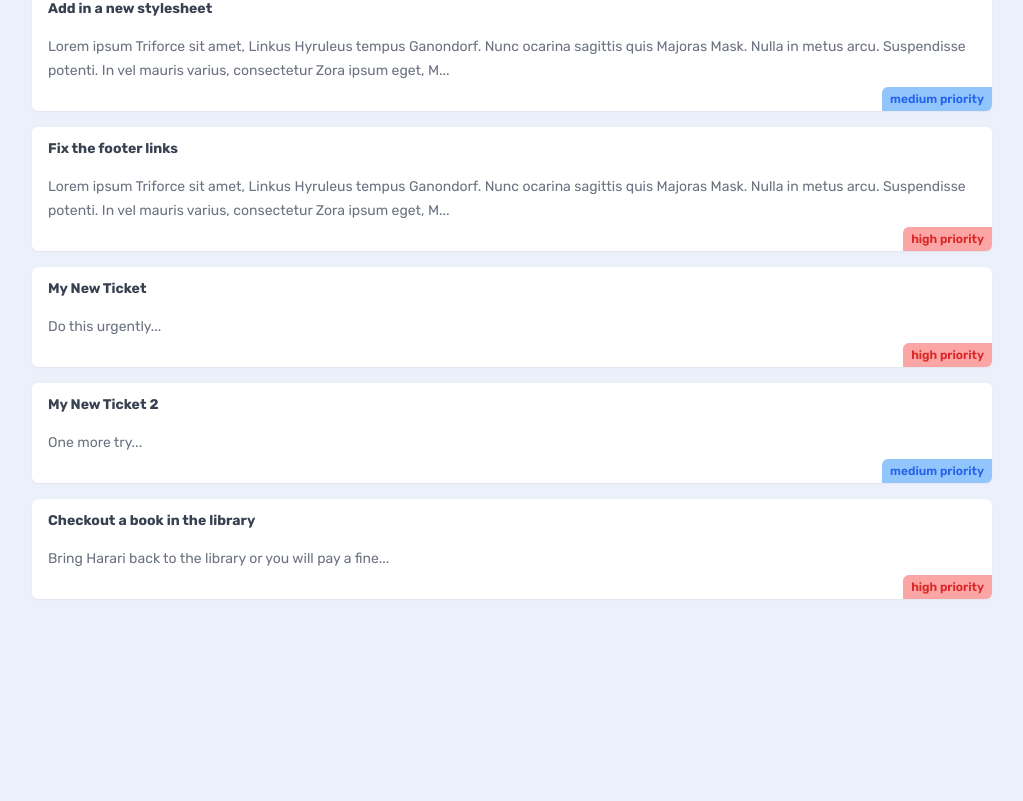
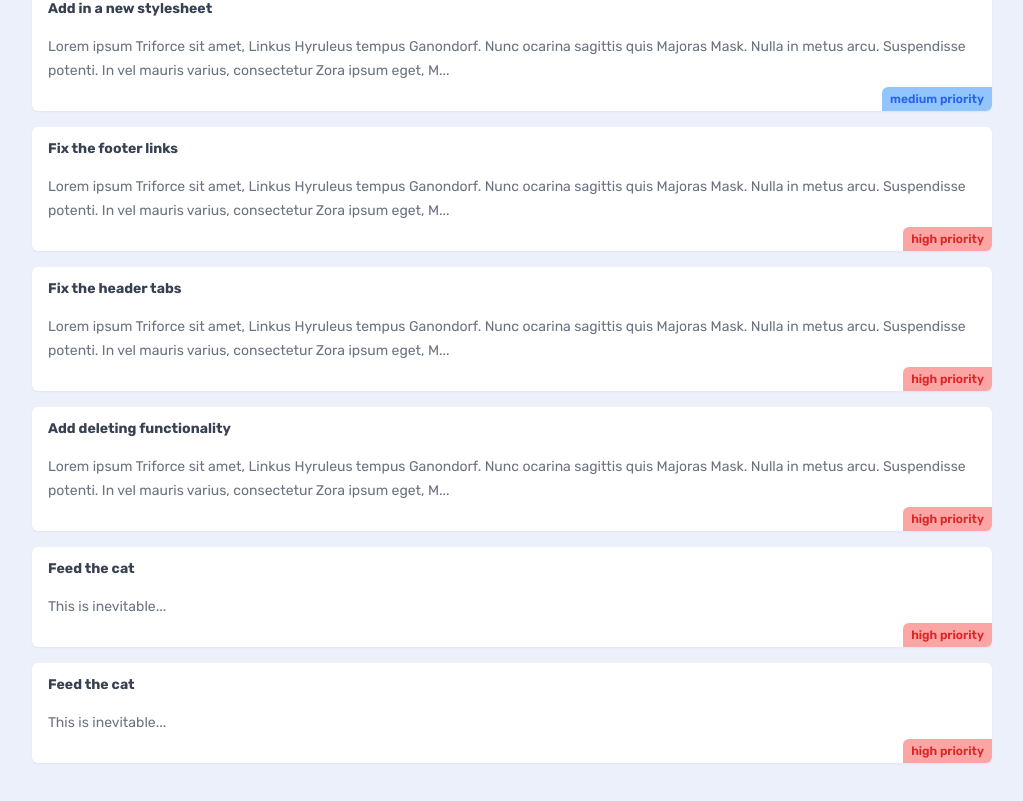
Before and after one commit to sytnikov/ticket-system-nextjs, a Next.js app: page /tickets in a window 1280 px wide. Shown: the part 437-1238 px from the top of the page, without its empty margins (128-1151 px from the left). Before the commit the page ends 1084 px from the top, so only its background shows below. Built offline with nearby package versions, Linux system fonts and the light colour scheme; data requests are answered from the project's data file.

Commit message:
api route handlers for GET and POST requests added

```diff
--- a/_data/db.json
+++ b/_data/db.json
@@ -5,40 +5,47 @@
       "title": "Fix the footer links please",
       "body": "Lorem ipsum Triforce sit amet, Linkus Hyruleus tempus Ganondorf. Nunc ocarina sagittis quis Majoras Mask. Nulla in metus arcu. Suspendisse potenti. In vel mauris varius, consectetur Zora ipsum eget, Master Sword porttitor urna. Fusce elementum urna elit, eget eleifend velit consectetur eget. Integer vel lobortis ipsum, vitae auctor Ocarina of Time. Donec sed urna dapibus, interdum magna a, eleifend magna. Curabitur tincidunt enim a neque volutpat. Phasellus auctor magna vel nunc pretium, ut volutpat justo tristique. Pellentesque cursus convallis mauris, in tempus enim tincidunt vitae.",
       "priority": "low",
-      "user_email": "mario@netninja.dev"
+      "user_email": "mario@sytnikov.bio"
     },
     {
       "id": "2",
       "title": "Add in a new stylesheet",
       "body": "Lorem ipsum Triforce sit amet, Linkus Hyruleus tempus Ganondorf. Nunc ocarina sagittis quis Majoras Mask. Nulla in metus arcu. Suspendisse potenti. In vel mauris varius, consectetur Zora ipsum eget, Master Sword porttitor urna. Fusce elementum urna elit, eget eleifend velit consectetur eget. Integer vel lobortis ipsum, vitae auctor Ocarina of Time. Donec sed urna dapibus, interdum magna a, eleifend magna. Curabitur tincidunt enim a neque volutpat. Phasellus auctor magna vel nunc pretium, ut volutpat justo tristique. Pellentesque cursus convallis mauris, in tempus enim tincidunt vitae.",
       "priority": "medium",
-      "user_email": "mario@netninja.dev"
+      "user_email": "mario@sytnikov.bio"
     },
     {
       "id": "3",
       "title": "Fix the footer links",
       "body": "Lorem ipsum Triforce sit amet, Linkus Hyruleus tempus Ganondorf. Nunc ocarina sagittis quis Majoras Mask. Nulla in metus arcu. Suspendisse potenti. In vel mauris varius, consectetur Zora ipsum eget, Master Sword porttitor urna. Fusce elementum urna elit, eget eleifend velit consectetur eget. Integer vel lobortis ipsum, vitae auctor Ocarina of Time. Donec sed urna dapibus, interdum magna a, eleifend magna. Curabitur tincidunt enim a neque volutpat. Phasellus auctor magna vel nunc pretium, ut volutpat justo tristique. Pellentesque cursus convallis mauris, in tempus enim tincidunt vitae.",
       "priority": "high",
-      "user_email": "peach@netninja.dev"
+      "user_email": "peach@sytnikov.bio"
     },
     {
-      "id": "eca1",
-      "title": "My New Ticket",
-      "body": "Do this urgently",
+      "id": "4",
+      "title": "Fix the header tabs",
+      "body": "Lorem ipsum Triforce sit amet, Linkus Hyruleus tempus Ganondorf. Nunc ocarina sagittis quis Majoras Mask. Nulla in metus arcu. Suspendisse potenti. In vel mauris varius, consectetur Zora ipsum eget, Master Sword porttitor urna. Fusce elementum urna elit, eget eleifend velit consectetur eget. Integer vel lobortis ipsum, vitae auctor Ocarina of Time. Donec sed urna dapibus, interdum magna a, eleifend magna. Curabitur tincidunt enim a neque volutpat. Phasellus auctor magna vel nunc pretium, ut volutpat justo tristique. Pellentesque cursus convallis mauris, in tempus enim tincidunt vitae.",
+      "priority": "high",
+      "user_email": "peach@sytnikov.bio"
+    },
+    {
+      "id": "5",
+      "title": "Add deleting functionality",
+      "body": "Lorem ipsum Triforce sit amet, Linkus Hyruleus tempus Ganondorf. Nunc ocarina sagittis quis Majoras Mask. Nulla in metus arcu. Suspendisse potenti. In vel mauris varius, consectetur Zora ipsum eget, Master Sword porttitor urna. Fusce elementum urna elit, eget eleifend velit consectetur eget. Integer vel lobortis ipsum, vitae auctor Ocarina of Time. Donec sed urna dapibus, interdum magna a, eleifend magna. Curabitur tincidunt enim a neque volutpat. Phasellus auctor magna vel nunc pretium, ut volutpat justo tristique. Pellentesque cursus convallis mauris, in tempus enim tincidunt vitae.",
+      "priority": "high",
+      "user_email": "peach@sytnikov.bio"
+    },
+    {
+      "id": "3d0a",
+      "title": "Feed the cat",
+      "body": "This is inevitable",
       "priority": "high",
       "user_email": "user@sytnikov.bio"
     },
     {
-      "id": "fc40",
-      "title": "My New Ticket 2",
-      "body": "One more try",
-      "priority": "medium",
-      "user_email": "user@sytnikov.bio"
-    },
-    {
-      "id": "20bf",
-      "title": "Checkout a book in the library",
-      "body": "Bring Harari back to the library or you will pay a fine",
+      "id": "fef7",
+      "title": "Feed the cat",
+      "body": "This is inevitable",
       "priority": "high",
       "user_email": "user@sytnikov.bio"
     }
--- /dev/null
+++ b/app/api/tickets/[id]/route.js
@@ -0,0 +1,20 @@
+import { NextResponse } from "next/server"
+
+export const dynamic = "force-dynamic"
+
+export async function GET(_, { params }) {
+  const id = params.id
+
+  const res = await fetch(`http://localhost:4000/tickets/${id}`)
+
+  if (!res.ok) {
+    return NextResponse.json({error: 'Cannot find the ticket'}, {
+      status: 404
+    })
+  }
+  const ticket = await res.json()
+
+  return NextResponse.json(ticket, {
+    status: 200
+  })
+}
--- /dev/null
+++ b/app/api/tickets/route.js
@@ -0,0 +1,29 @@
+import { NextResponse } from "next/server"
+
+export const dynamic = "force-dynamic"
+
+export async function GET() {
+  const res = await fetch("http://localhost:4000/tickets")
+
+  const tickets = await res.json()
+
+  return NextResponse.json(tickets, {
+    status: 200
+  })
+}
+
+export async function POST(req) {
+  const ticket = await req.json()
+
+  const res = await fetch("http://localhost:4000/tickets", {
+    method: "POST",
+    headers: {"Content-Type": "application/json"},
+    body: JSON.stringify(ticket)
+  })
+
+  const newTicket = await res.json()
+
+  return NextResponse.json(newTicket, {
+    status: 201
+  })
+}
--- a/app/layout.jsx
+++ b/app/layout.jsx
@@ -5,8 +5,8 @@ import "./globals.css";
 const rubik = Rubik({ subsets: ["latin"] });
 
 export const metadata = {
-  title: "Create Next App",
-  description: "Generated by create next app",
+  title: "TICKET.ME",
+  description: "Create, track and solve your tickets easily",
 };
 
 export default function RootLayout({ children }) {
```
